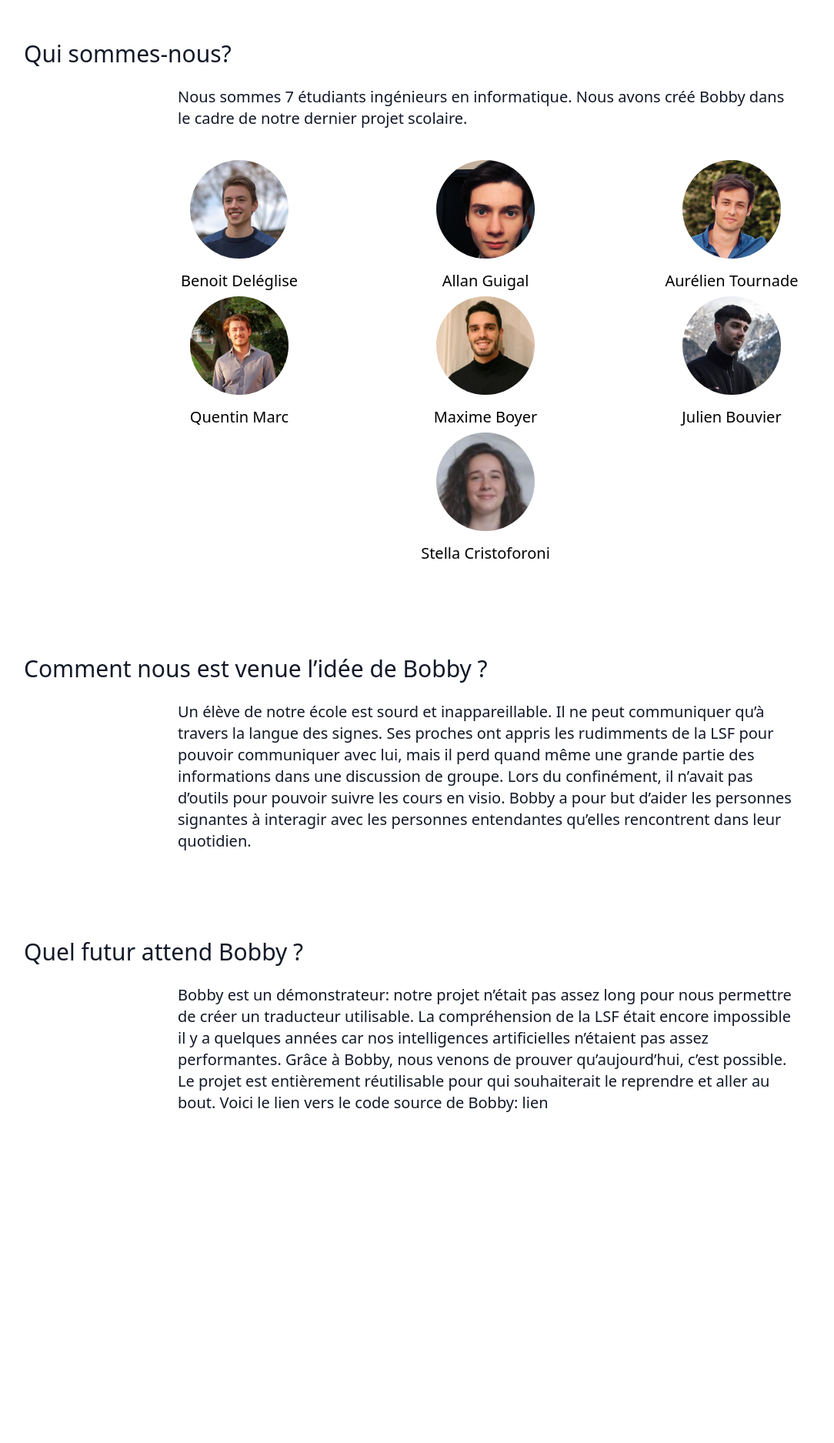
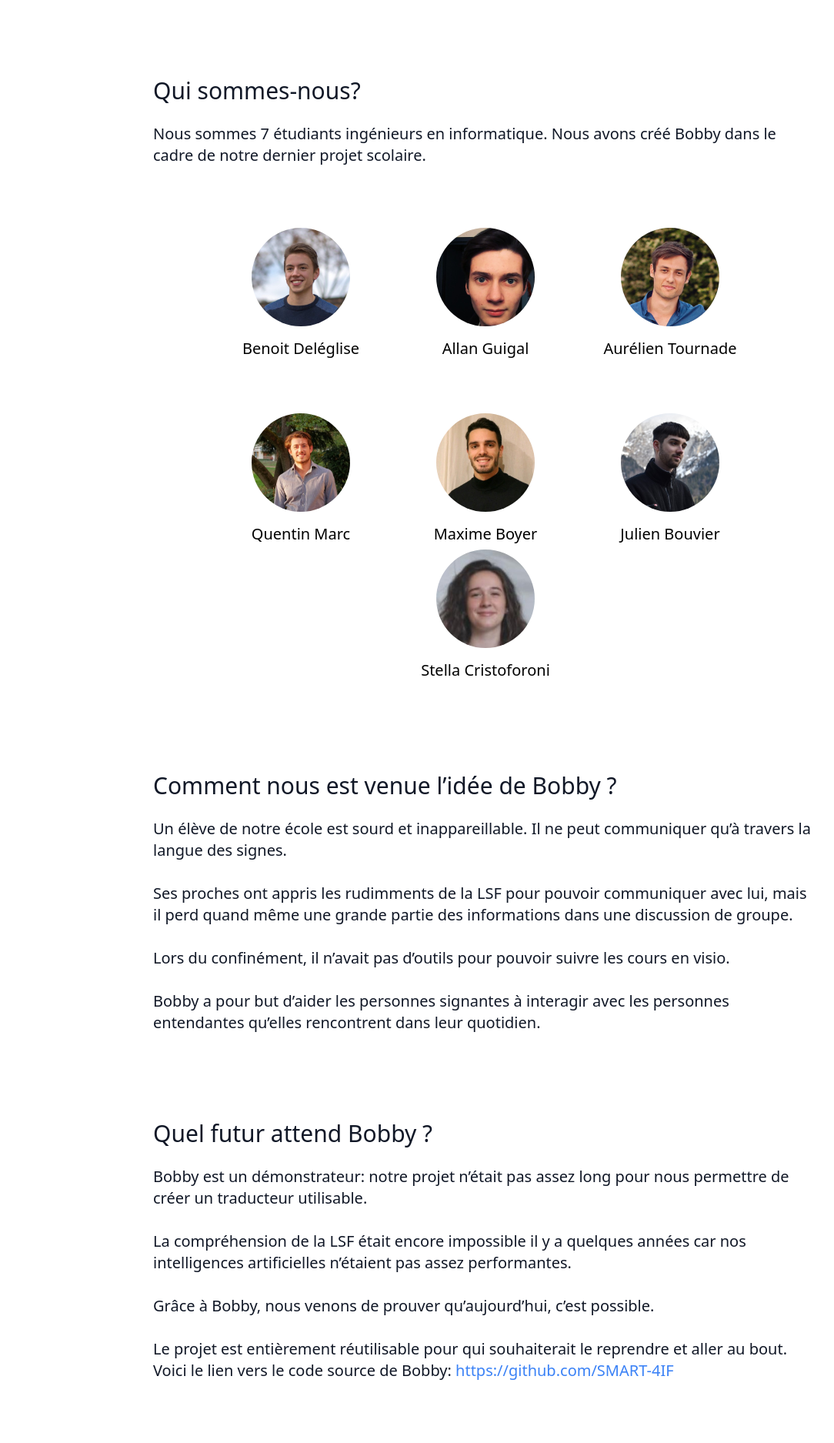
Before and after one commit to SMART-4IF/WebApp, a Django app: page /about in a window 1280 px wide. Shown: the part 60-1935 px from the top of the page at 77% size, without its empty margins (9-1093 px from the left). Before the commit the page ends 1505 px from the top, so only its background shows below. Run offline with Django 3.2, Linux system fonts and the light colour scheme; some libraries are stand-ins or nearby versions.

Commit message:
fin front about

```diff
--- a/streamApp/templates/about.html
+++ b/streamApp/templates/about.html
@@ -9,12 +9,12 @@
 <body>
 {% include 'components/navbar.html' %}
 
-<div class="ml-10 mr-10">
-<h1 class="text-gray-900 text-3xl text-left font-medium mt-28 mb-4 ">  Qui sommes-nous? </h1>
-<h3 class="text-gray-900 text-xl text-left font-light mt-6 mb-10 w-2/3 mx-auto block"> Nous sommes 7 étudiants ingénieurs en informatique. Nous avons créé Bobby dans le cadre de notre dernier projet scolaire.   </h3>
+<div class="mx-52 mb-20">
+    <h1 class="text-gray-900 text-3xl text-left font-medium mt-40 mb-4">  Qui sommes-nous? </h1>
+    <div class="text-gray-900 text-xl text-left font-light mt-6 mb-10 block"> Nous sommes 7 étudiants ingénieurs en informatique. Nous avons créé Bobby dans le cadre de notre dernier projet scolaire.   </div>
 
-<div class="flex flex-wrap justify-center leading-loose">
-    <div class="text-center w-80">
+    <div class="flex flex-wrap justify-center mt-20">
+        <div class="text-center w-60 mb-16">
             <img
               src={% static 'benoit.jpg' %}
               class="rounded-full w-32 mb-4 mx-auto"
@@ -23,7 +23,7 @@
             <h5 class="text-xl font-medium leading-tight mb-2">Benoit Deléglise</h5>
         </div>
 
-    <div class="text-center w-80">
+        <div class="text-center w-60">
             <img
               src={% static 'allan.jpg' %}
               class="rounded-full w-32 mb-4 mx-auto"
@@ -32,7 +32,7 @@
             <h5 class="text-xl font-medium leading-tight mb-2">Allan Guigal</h5>
         </div>
 
-    <div class="text-center w-80">
+        <div class="text-center w-60">
             <img
               src={% static 'aurelien.jpg' %}
               class="rounded-full w-32 mb-4 mx-auto"
@@ -41,7 +41,7 @@
             <h5 class="text-xl font-medium leading-tight mb-2">Aurélien Tournade</h5>
         </div>
 
-    <div class="text-center w-80">
+        <div class="text-center w-60">
             <img
               src={% static 'quentin.jpg' %}
               class="rounded-full w-32 mb-4 mx-auto"
@@ -50,7 +50,7 @@
             <h5 class="text-xl font-medium leading-tight mb-2">Quentin Marc</h5>
         </div>
 
-    <div class="text-center w-80">
+        <div class="text-center w-60">
             <img
               src={% static 'maxime.jpg' %}
               class="rounded-full w-32 mb-4 mx-auto"
@@ -59,7 +59,7 @@
             <h5 class="text-xl font-medium leading-tight mb-2">Maxime Boyer</h5>
         </div>
 
-    <div class="text-center w-80">
+        <div class="text-center w-60">
             <img
               src={% static 'julien.jpg' %}
               class="rounded-full w-32 mb-4 mx-auto"
@@ -68,7 +68,7 @@
             <h5 class="text-xl font-medium leading-tight mb-2">Julien Bouvier</h5>
           </div>
 
-    <div class="text-center w-80">
+        <div class="text-center w-60">
             <img
               src={% static 'stella.jpg' %}
               class="rounded-full w-32 mb-4 mx-auto"
@@ -80,29 +80,27 @@
     </div>
 
     <h1 class="text-gray-900 text-3xl text-left font-medium mt-28 mb-4"> Comment nous est venue l’idée de Bobby ? </h1>
-<h3 class="text-gray-900 text-xl text-left font-light mt-6 mb-10 w-2/3 mx-auto block">
+    <div class="text-gray-900 text-xl text-left font-light mt-6 mb-10 block">
     Un élève de notre école est sourd et inappareillable. Il ne peut communiquer qu’à travers la langue des signes.
-
+    <br><br>
     Ses proches ont appris les rudimments de la LSF pour pouvoir communiquer avec lui, mais il perd quand même une grande partie des informations dans une discussion de groupe.
-
+    <br><br>
     Lors du confinément, il n’avait pas d’outils pour pouvoir suivre les cours en visio.
-
+    <br><br>
     Bobby a pour but d’aider les personnes signantes à interagir avec les personnes entendantes qu’elles rencontrent dans leur quotidien.
-
-</h3>
+    </div>
 
 
     <h1 class="text-gray-900 text-3xl text-left font-medium mt-28 mb-4"> Quel futur attend Bobby ? </h1>
-<h3 class="text-gray-900 text-xl text-left font-light mt-6 mb-10 w-2/3 mx-auto block">
+    <div class="text-gray-900 text-xl text-left font-light mt-6 mb-10 block">
         Bobby est un démonstrateur: notre projet n’était pas assez long pour nous permettre de créer un traducteur utilisable.
-
+        <br><br>
         La compréhension de la LSF était encore impossible il y a quelques années car nos intelligences artificielles n’étaient pas assez performantes.
-
+        <br><br>
         Grâce à Bobby, nous venons de prouver qu’aujourd’hui, c’est possible.
-
-    Le projet est entièrement réutilisable pour qui souhaiterait le reprendre et aller au bout. Voici le lien vers le code source de Bobby: lien
-
-</h3>
+        <br><br>
+        Le projet est entièrement réutilisable pour qui souhaiterait le reprendre et aller au bout. Voici le lien vers le code source de Bobby: <a href="https://github.com/SMART-4IF" class="text-blue-500 hover:underline">https://github.com/SMART-4IF</a>
+    </div>
 </div>
 
 </body>
```
Lines whose indentation alone changed are shown as unchanged.
